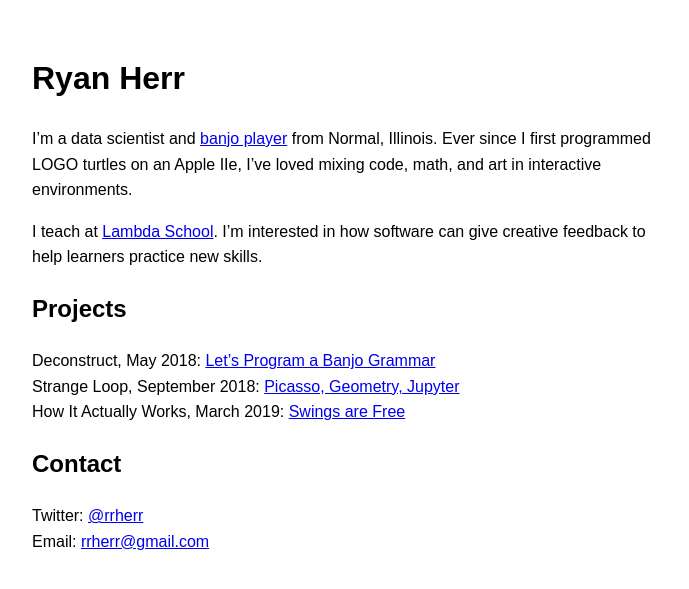
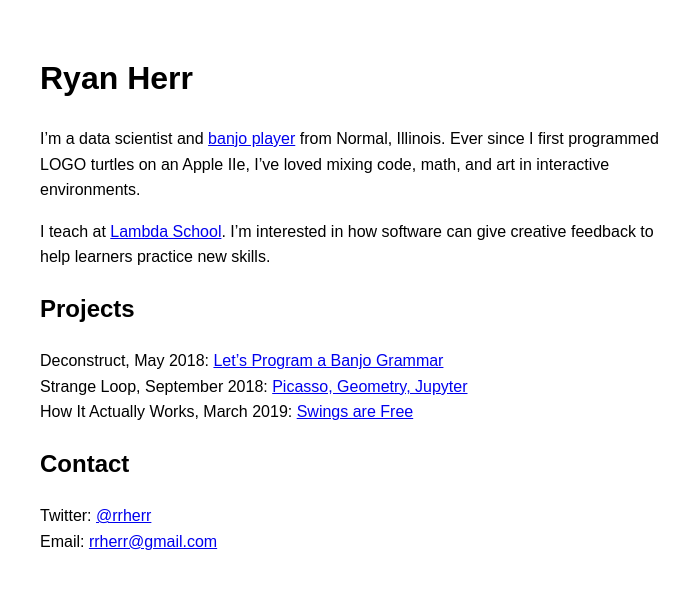
Before and after one commit to rrherr/rrherr.github.io, a Jekyll site: the page built from index.md, in a window 1280 px wide. Shown: the top 589 px of the page, without its empty margins (288-977 px from the left). Built offline with Jekyll 4.4.1, drawn with Linux system fonts in a browser that asks for light colours; our own code applies the rules of GitHub Pages for plain Markdown files.

Commit message:
Update default.html

```diff
--- a/_layouts/default.html
+++ b/_layouts/default.html
@@ -20,7 +20,7 @@
           font-family: sans-serif;
           font-size: 16px;
           line-height: 1.6;
-          max-width: 40rem;
+          max-width: 39rem;
           padding: 2rem;
           margin: auto;
       }
```
